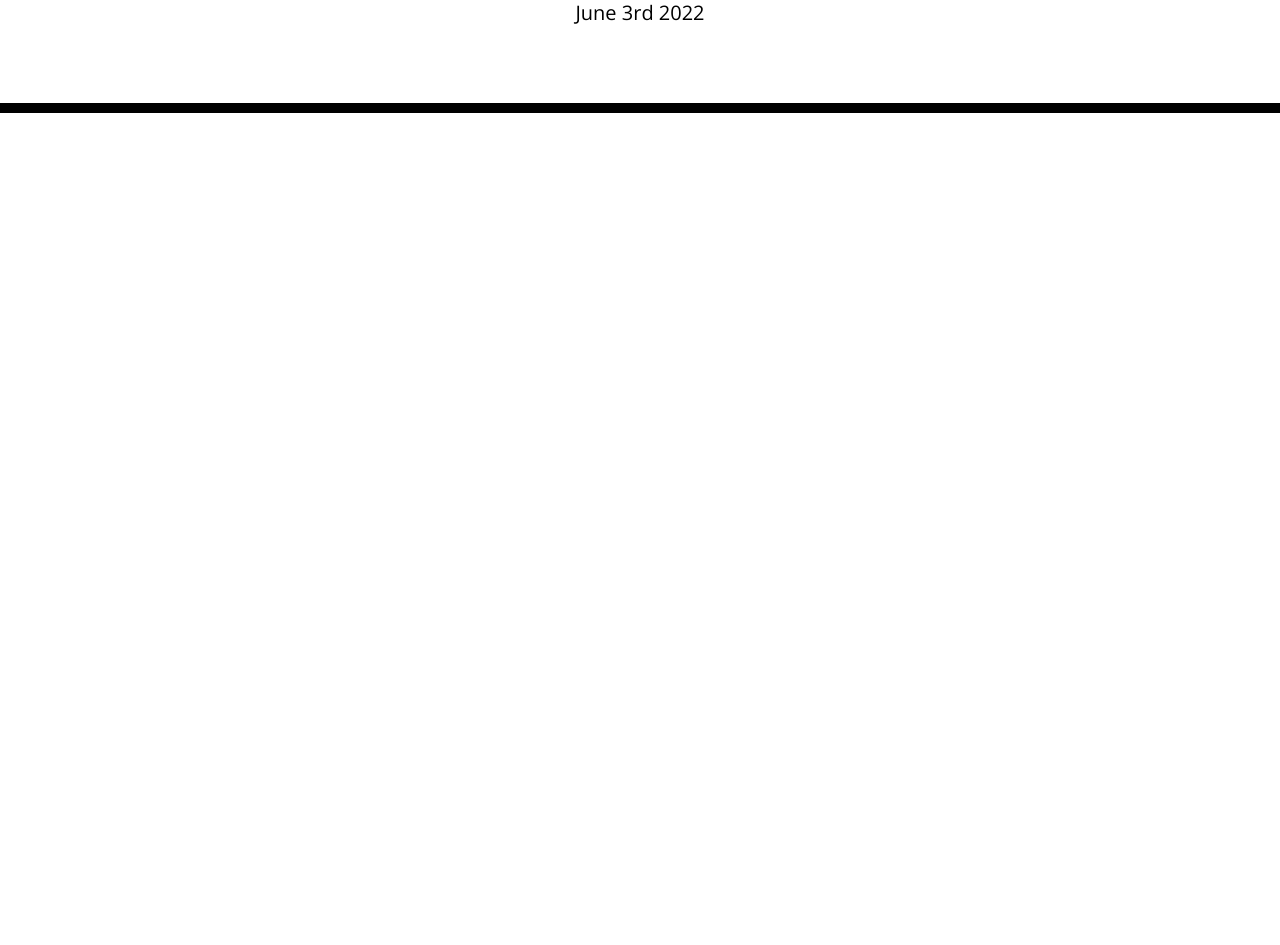
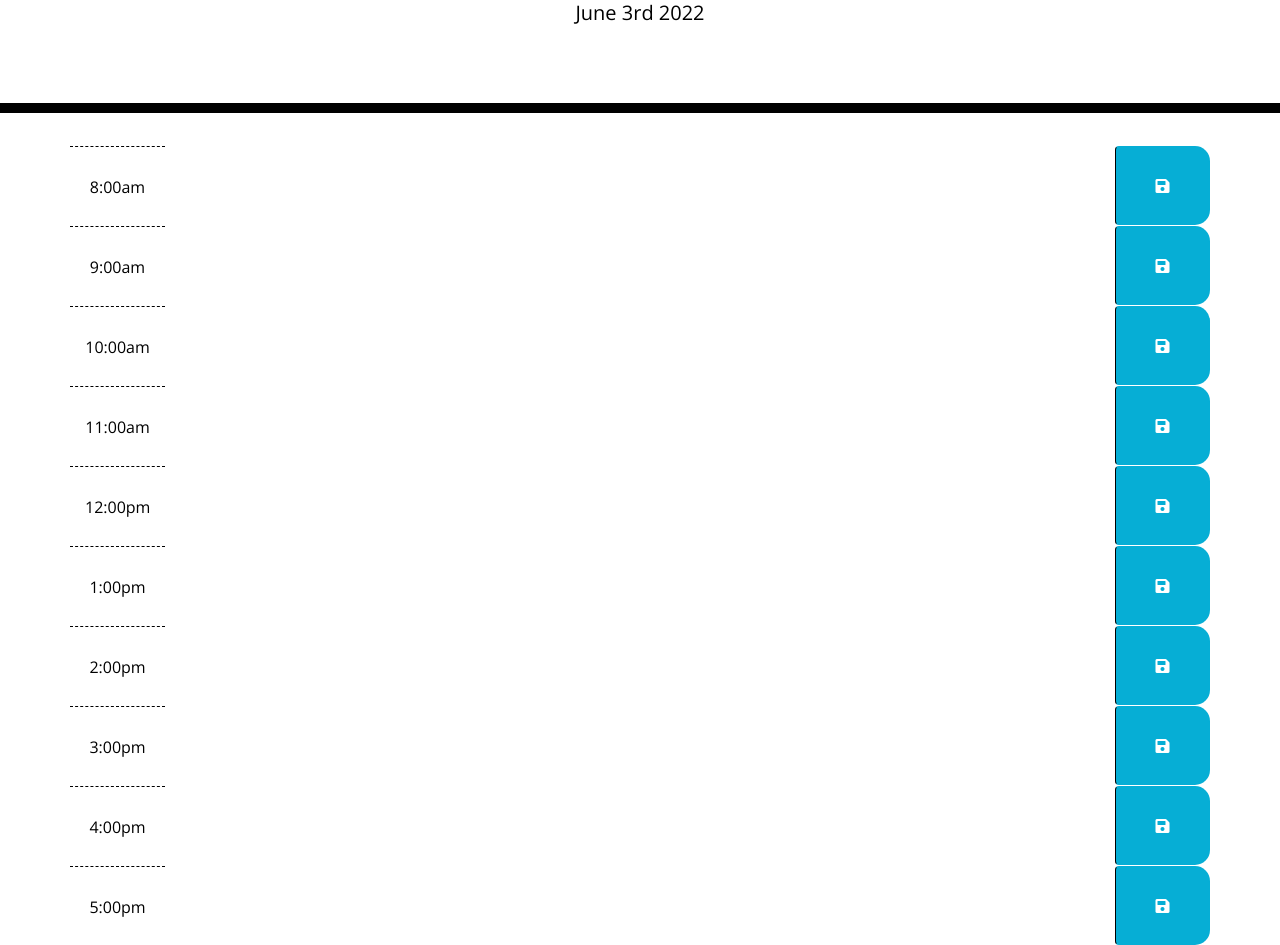
Before and after one commit to christianmspence/work-day-scheduler, a plain HTML site: page index.html in a window 1280 px wide. Shown: the part 191-1136 px from the top of the page. Before the commit the page ends 800 px from the top, so only its background shows below. Drawn offline with nearby package versions, Linux system fonts and the light colour scheme.

Commit message:
time row divisions set up

```diff
--- a/assets/script.js
+++ b/assets/script.js
@@ -1 +1,2 @@
+//Show current day at top of page
 $("#currentDay").text(moment().format("MMMM Do YYYY"));
--- a/index.html
+++ b/index.html
@@ -1,23 +1,14 @@
 <!DOCTYPE html>
 <html lang="en">
+
 <head>
   <meta charset="UTF-8" />
   <meta name="viewport" content="width=device-width, initial-scale=1.0" />
   <meta http-equiv="X-UA-Compatible" content="ie=edge" />
-    <link
-      rel="stylesheet"
-      href="https://stackpath.bootstrapcdn.com/bootstrap/4.3.1/css/bootstrap.min.css"
-    />
-    <link
-      rel="stylesheet"
-      href="https://use.fontawesome.com/releases/v5.8.1/css/all.css"
-      integrity="sha384-50oBUHEmvpQ+1lW4y57PTFmhCaXp0ML5d60M1M7uH2+nqUivzIebhndOJK28anvf"
-      crossorigin="anonymous"
-    />
-    <link
-      href="https://fonts.googleapis.com/css?family=Open+Sans&display=swap"
-      rel="stylesheet"
-    />
+  <link rel="stylesheet" href="https://stackpath.bootstrapcdn.com/bootstrap/4.3.1/css/bootstrap.min.css" />
+  <link rel="stylesheet" href="https://use.fontawesome.com/releases/v5.8.1/css/all.css"
+    integrity="sha384-50oBUHEmvpQ+1lW4y57PTFmhCaXp0ML5d60M1M7uH2+nqUivzIebhndOJK28anvf" crossorigin="anonymous" />
+  <link href="https://fonts.googleapis.com/css?family=Open+Sans&display=swap" rel="stylesheet" />
   <link rel="stylesheet" href="./assets/style.css" />
   <title>Work Day Scheduler</title>
 </head>
@@ -30,7 +21,95 @@
   </header>
   <div class="container">
     <!-- Timeblocks go here -->
+    <div id="eight" class="row time-block">
+      <div class="col-md-1 hour">
+        8:00am
+      </div>
+      <span class="col-md-10 description">
+      </span>
+      <button class="btn saveBtn col-md-1"><i class="fas fa-save"></i></button>
+    </div>
 
+    <div id="nine" class="row time-block">
+      <div class="col-md-1 hour">
+        9:00am
+      </div>
+      <span class="col-md-10 description">
+      </span>
+      <button class="btn saveBtn col-md-1"><i class="fas fa-save"></i></button>
+    </div>
+
+    <div id="ten" class="row time-block">
+      <div class="col-md-1 hour">
+        10:00am
+      </div>
+      <span class="col-md-10 description">
+      </span>
+      <button class="btn saveBtn col-md-1"><i class="fas fa-save"></i></button>
+    </div>
+
+    <div id="eleven" class="row time-block">
+      <div class="col-md-1 hour">
+        11:00am
+      </div>
+      <span class="col-md-10 description">
+      </span>
+      <button class="btn saveBtn col-md-1"><i class="fas fa-save"></i></button>
+    </div>
+
+    <div id="twelve" class="row time-block">
+      <div class="col-md-1 hour">
+        12:00pm
+      </div>
+      <span class="col-md-10 description">
+      </span>
+      <button class="btn saveBtn col-md-1"><i class="fas fa-save"></i></button>
+    </div>
+
+    <div id="one" class="row time-block">
+      <div class="col-md-1 hour">
+        1:00pm
+      </div>
+      <span class="col-md-10 description">
+      </span>
+      <button class="btn saveBtn col-md-1"><i class="fas fa-save"></i></button>
+    </div>
+
+    <div id="two" class="row time-block">
+      <div class="col-md-1 hour">
+        2:00pm
+      </div>
+      <span class="col-md-10 description">
+      </span>
+      <button class="btn saveBtn col-md-1"><i class="fas fa-save"></i></button>
+    </div>
+
+    <div id="three" class="row time-block">
+      <div class="col-md-1 hour">
+        3:00pm
+      </div>
+      <span class="col-md-10 description">
+      </span>
+      <button class="btn saveBtn col-md-1"><i class="fas fa-save"></i></button>
+    </div>
+
+    <div id="four" class="row time-block">
+      <div class="col-md-1 hour">
+        4:00pm
+      </div>
+      <span class="col-md-10 description">
+      </span>
+      <button class="btn saveBtn col-md-1"><i class="fas fa-save"></i></button>
+    </div>
+
+    <div id="five" class="row time-block">
+      <div class="col-md-1 hour">
+        5:00pm
+      </div>
+      <span class="col-md-10 description">
+      </span>
+      <button class="btn saveBtn col-md-1"><i class="fas fa-save"></i></button>
+    </div>
 
   </div>
 
@@ -38,4 +117,5 @@
   <script src="https://cdnjs.cloudflare.com/ajax/libs/moment.js/2.24.0/moment.min.js"></script>
   <script src="./assets/script.js"></script>
 </body>
+
 </html>
```
Lines whose indentation alone changed are shown as unchanged.
